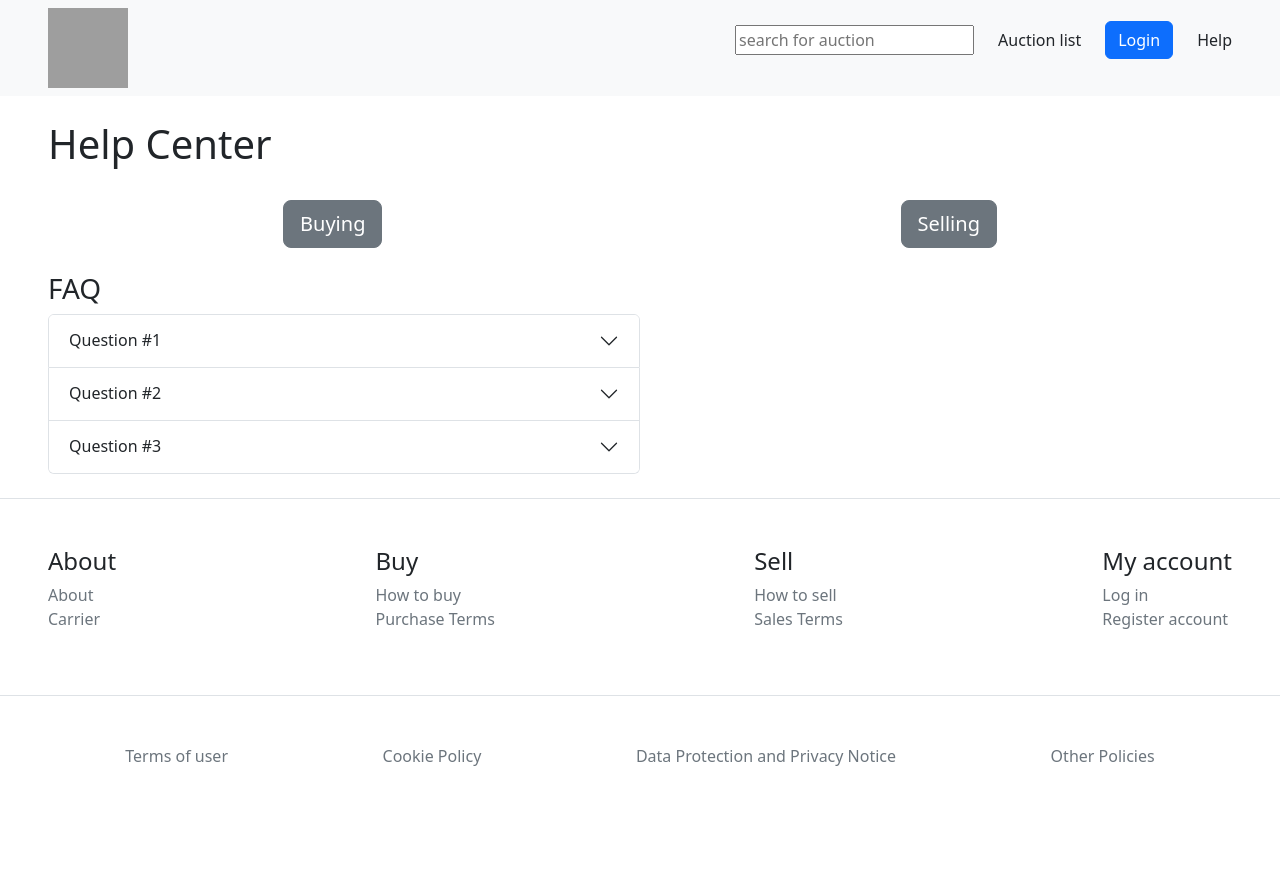
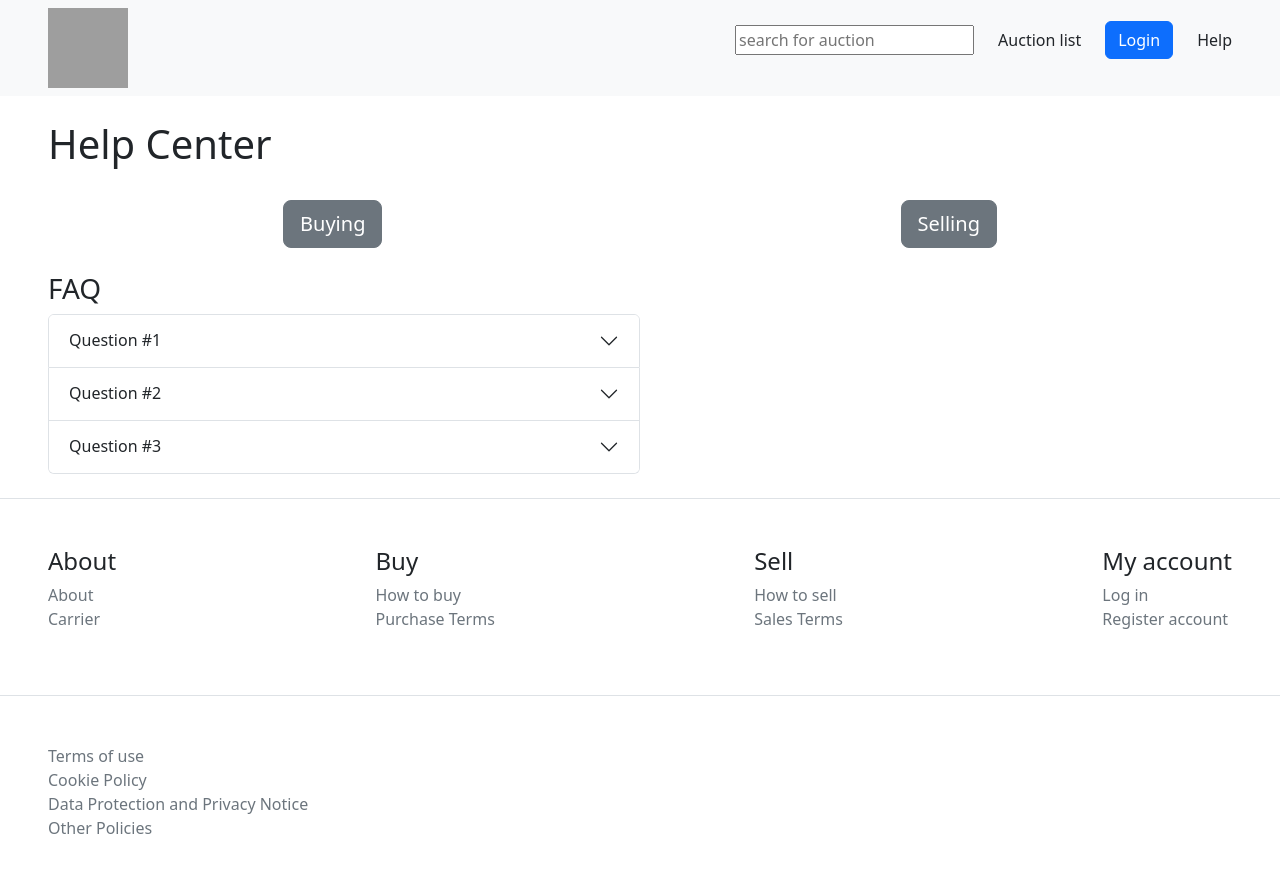
Before and after one commit to FelixGustafsson/art-auction, a React (Vite) app: page /helpcenter in a window 1280 px wide. Shown: the top 872 px of the page. Before the commit the page ends 816 px from the top, so only its background shows below. Built offline with nearby package versions, Linux system fonts and the light colour scheme; grey boxes are pictures that could not be loaded.

Commit message:
deleted extra footer file

```diff
--- a/src/App.jsx
+++ b/src/App.jsx
@@ -1,14 +1,12 @@
 // App.js
 import { BrowserRouter, Route, Routes } from 'react-router-dom';
 import Navbar from './components/Navbar';
-import Footer from './components/Footer.jsx';
+import Footer from './components/Footer/Footer.jsx';
 import Home from './routes/Home.route.jsx';
 import Profile from './routes/Profile.route.jsx';
-import Loginbutton from './components/Loginbutton.jsx';
 import ArtInfo from './routes/ArtInfo.route.jsx';
 import { GlobalProvider } from './contexts/GlobalContext.jsx';
 import { ListingProvider } from './contexts/ListingContext.jsx';
-import AuctionSearch from './components/Search/AuctionSearch.jsx';
 import BidPage from './routes/Bid.route.jsx';
 import HelpCenter from './routes/HelpCenter.route.jsx';
 
--- a/src/components/Footer.jsx
+++ /dev/null
@@ -1,86 +0,0 @@
-import { Link } from 'react-router-dom';
-
-function Footer() {
-  return (
-    <footer>
-      <div className='border-top border-bottom w-auto d-flex justify-content-between p-5 '>
-        <div>
-          <h4>About</h4>
-          <ul className='list-unstyled '>
-            <li>
-              <Link className='text-decoration-none text-secondary' to='#'>
-                About
-              </Link>
-            </li>
-            <li>
-              <Link className='text-decoration-none text-secondary' to='#'>
-                Carrier
-              </Link>
-            </li>
-          </ul>
-        </div>
-        <div>
-          <h4>Buy</h4>
-          <ul className='list-unstyled'>
-            <li>
-              <Link className='text-decoration-none text-secondary' to='#'>
-                How to buy
-              </Link>
-            </li>
-            <li>
-              <Link className='text-decoration-none text-secondary' to='#'>
-                Purchase Terms
-              </Link>
-            </li>
-          </ul>
-        </div>
-        <div>
-          <h4>Sell</h4>
-          <ul className='list-unstyled'>
-            <li>
-              <Link className='text-decoration-none text-secondary' to='#'>
-                How to sell
-              </Link>
-            </li>
-            <li>
-              <Link className='text-decoration-none text-secondary' to='#'>
-                Sales Terms
-              </Link>
-            </li>
-          </ul>
-        </div>
-        <div>
-          <h4>My account</h4>
-          <ul className='list-unstyled'>
-            <li>
-              <Link className='text-decoration-none text-secondary' to='#'>
-                Log in
-              </Link>
-            </li>
-            <li>
-              <Link className='text-decoration-none text-secondary' to='#'>
-                Register account
-              </Link>
-            </li>
-          </ul>
-        </div>
-      </div>
-      <div className='d-flex justify-content-around p-5'>
-        <Link className='text-decoration-none text-secondary' to='#'>
-          Terms of user
-        </Link>
-        <Link className='text-decoration-none text-secondary' to='#'>
-          Cookie Policy
-        </Link>
-        <Link className='text-decoration-none text-secondary' to='#'>
-          Data Protection and Privacy Notice
-        </Link>
-        <Link className='text-decoration-none text-secondary' to='#'>
-          Other Policies
-        </Link>
-      </div>
-    </footer>
-  );
-}
-
-export default Footer;
--- a/src/components/Footer/Footer.jsx
+++ b/src/components/Footer/Footer.jsx
@@ -18,7 +18,7 @@ function Footer() {
     { to: '#', text: 'Register account' },
   ];
   const policyLinks = [
-    { to: '#', text: 'Terms of user' },
+    { to: '#', text: 'Terms of use' },
     { to: '#', text: 'Cookie Policy' },
     { to: '#', text: 'Data Protection and Privacy Notice' },
     { to: '#', text: 'Other Policies' },
```
